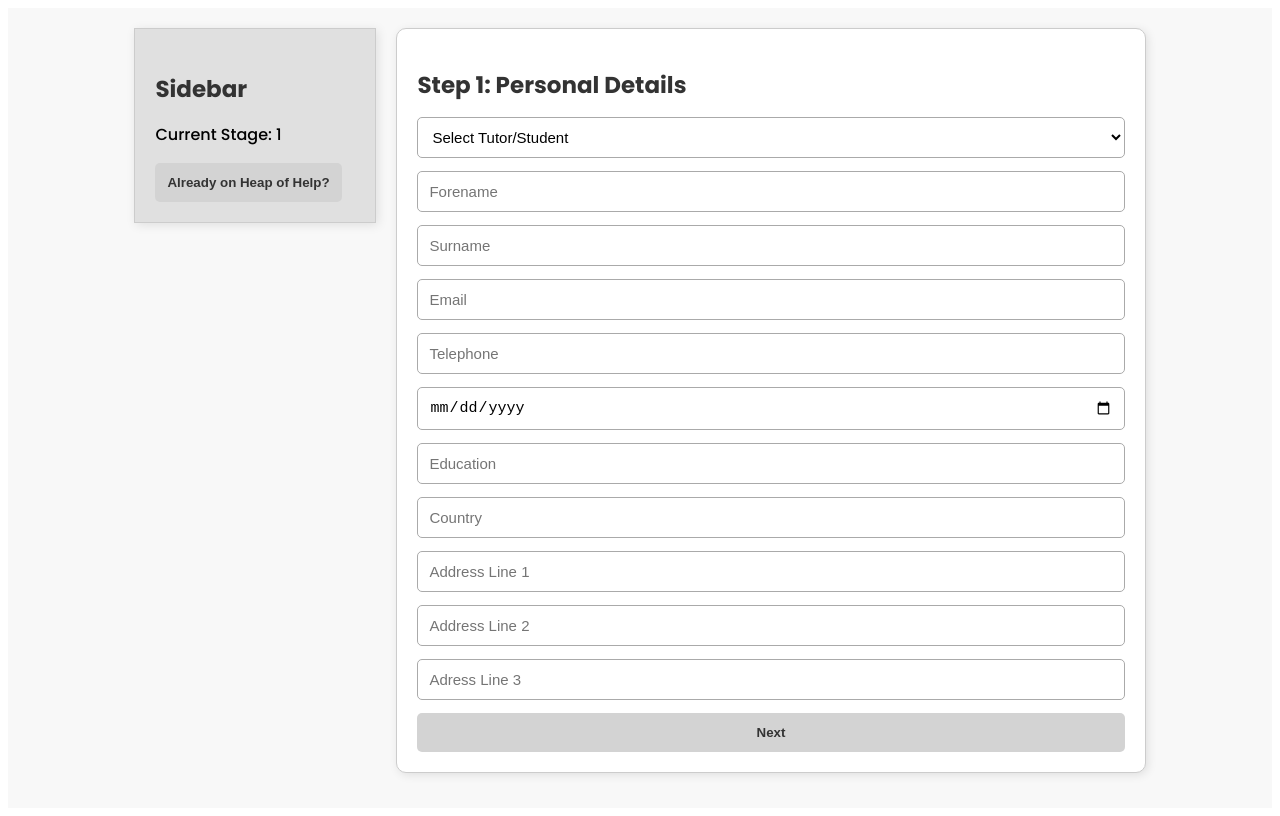
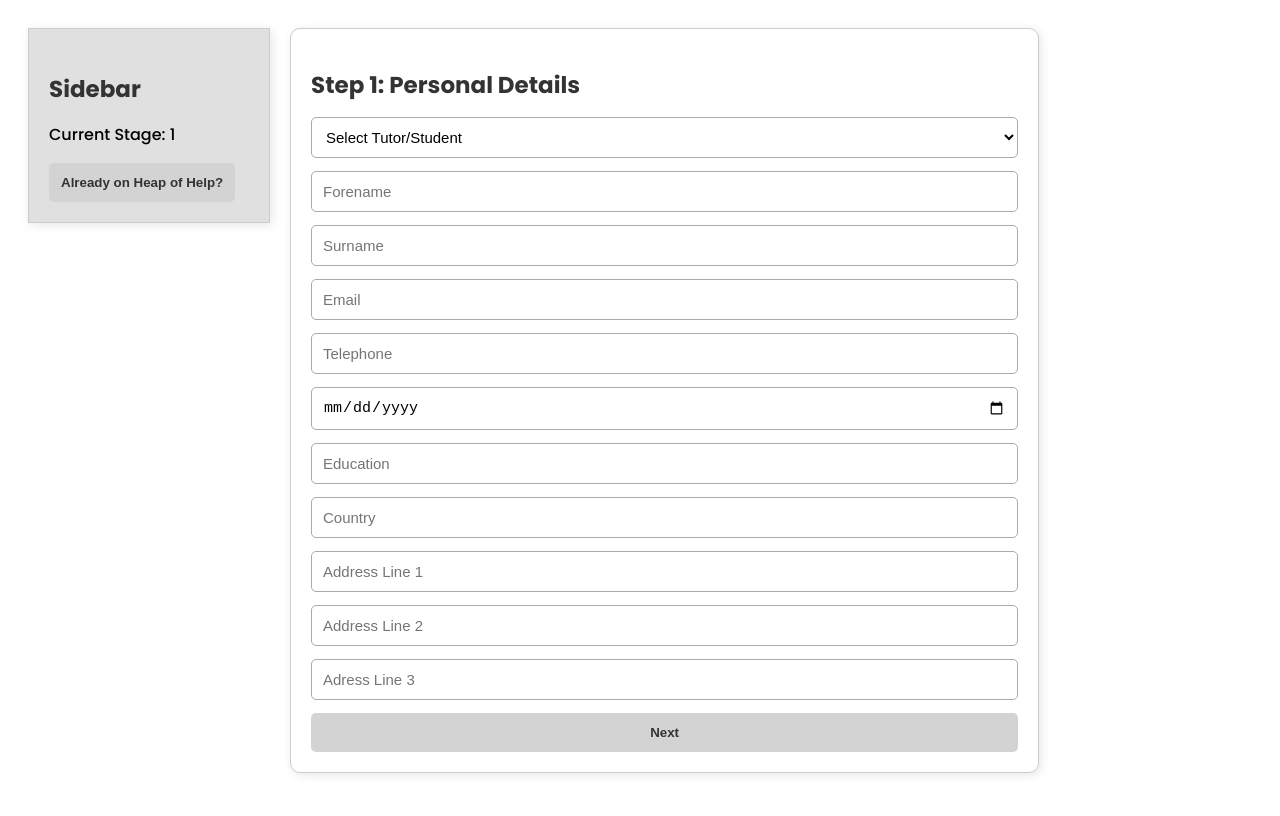
Before and after one commit to VladBagat/Heap-of-Help, a SvelteKit app: page /registration in a window 1280 px wide. Built offline with nearby package versions, Linux system fonts and the light colour scheme.

Commit message:
Sorted rerouting and naming

```diff
--- a/src/routes/login/+page.svelte
+++ b/src/routes/login/+page.svelte
@@ -35,7 +35,7 @@
     import { goto } from '$app/navigation';
 
     function RegRedirect(){
-        goto('/student_registration');
+        goto('/registration');
     }
 
     function IndexRedirect(){
--- a/src/routes/registration/+page.svelte
+++ b/src/routes/registration/+page.svelte
@@ -28,7 +28,7 @@
 
     import Password from '$lib/password.svelte';
 
-    async function student_registration()
+    async function registration()
      {
         console.log(username)
         console.log(forename)
@@ -159,7 +159,7 @@
   <style>
     @import url('https://fonts.googleapis.com/css2?family=Poppins:wght@500;700&display=swap');
 
-    #student_registration {
+    #registration {
       display: flex;
       justify-content: center;
       align-items: flex-start;
```
